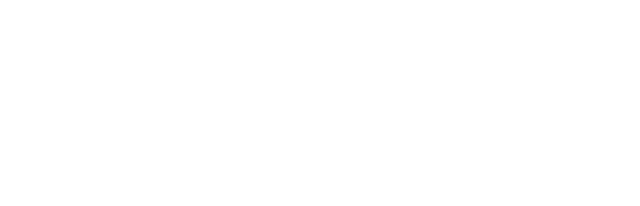
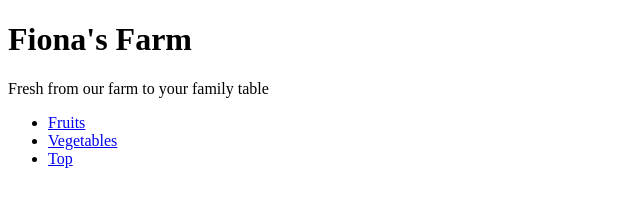
Before and after one commit to Jbrvz/Farm, a plain HTML site: page index.html in a window 1280 px wide. Shown: the whole page, without its empty margins (0-640 px from the left). Drawn offline with Linux system fonts and the light colour scheme.

Commit message:
Header updated

```diff
--- a/index.html
+++ b/index.html
@@ -7,6 +7,19 @@
     <title>Fiona's Farm</title>
     <link rel="stylesheet" href="styles.css">
 </head>
+    <header>
+       <h1>Fiona's Farm</h1>
+       <p>Fresh from our farm to your family table</p>
+       <nav>
+            <ul>
+                <li><a href="#fruits">Fruits</a></li>
+                <li><a href="#Vegetables">Vegetables</a></li>
+                <li><a href="#Top">Top</a></li>
+            </ul>
+       </nav>
+    </header>
+
+
 
 
 
```
